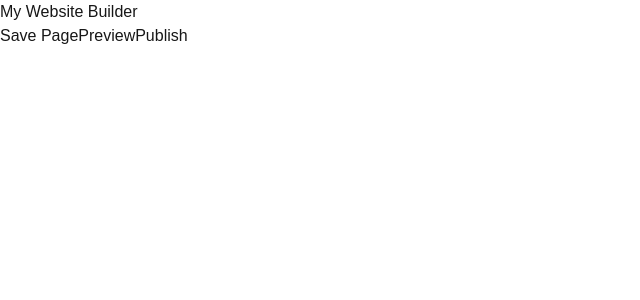
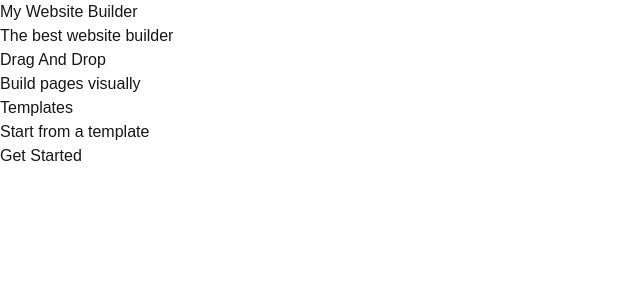
Before and after one commit to Md-Ashikur-Rahman-Ashik/Drag-And-Drop, a Next.js app: page / in a window 1280 px wide. Shown: the top 300 px of the page, without its empty margins (0-640 px from the left). Built offline with nearby package versions, Linux system fonts and the light colour scheme.

Commit message:
Added three components in page.tsx

```diff
--- a/app/page.tsx
+++ b/app/page.tsx
@@ -1,12 +1,14 @@
 import Button from "./components/Button";
+import Header from "./components/Header";
+import Card from "./components/Card";
 
 export default function Home() {
   return (
     <div>
-      <h1>My Website Builder</h1>
-      <Button label="Save Page" />
-      <Button label="Preview" />
-      <Button label="Publish" />
+      <Header siteName="My Website Builder" />
+      <Card title="Drag And Drop" description="Build pages visually" />
+      <Card title="Templates" description="Start from a template" />
+      <Button label="Get Started" />
     </div>
   );
 }
```
